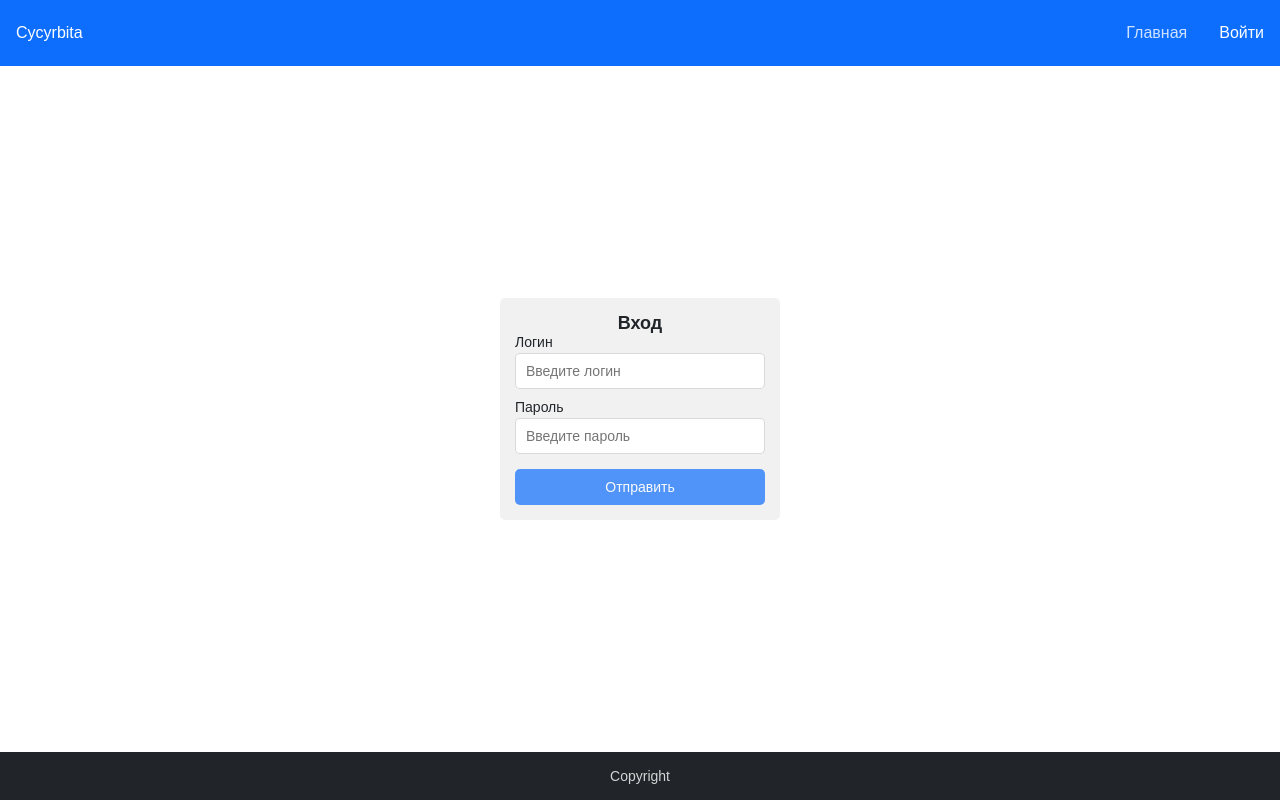
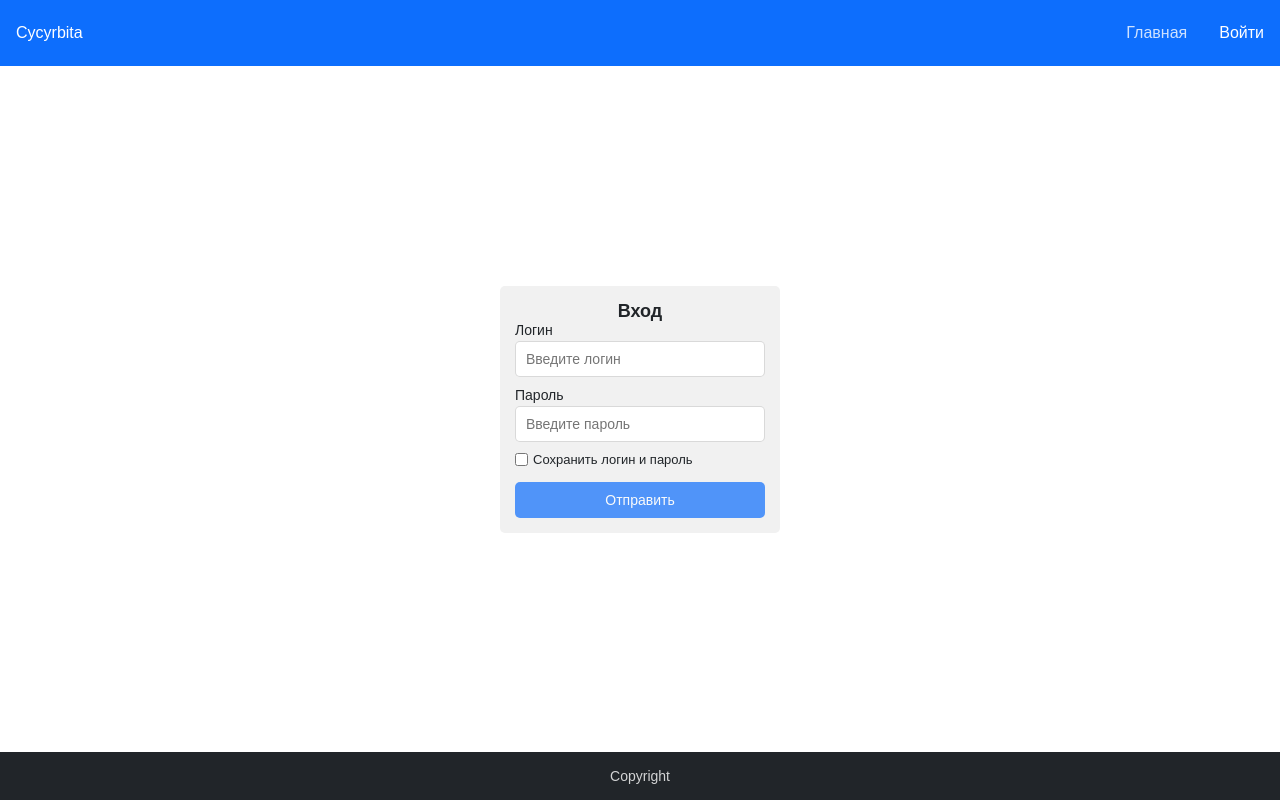
Before and after one commit to nikita-developer/my-app, a React (Create React App) app: page /login in a window 1280 px wide. Built offline with nearby package versions, Linux system fonts and the light colour scheme.

Commit message:
добавил в форму галочку с сохранением пароля

```diff
--- a/src/pages/Login/Login.js
+++ b/src/pages/Login/Login.js
@@ -7,7 +7,8 @@ import {auth} from "../../store/actions/auth"
 function Login(props) {
     const [login, setLogin] = useState('')
     const [password, setPassword] = useState('')
-    console.log(props);
+    const [checkbox, setCheckbox] = useState('')
+    // console.log(props);
 
     return(
         <form onSubmit={handleSubmit} className="login">
@@ -33,6 +34,14 @@ function Login(props) {
                         />
                         <div className="login__error">Нет такого пароля</div>
                     </label>
+                    <label className="login__label login__save-data">
+                        <input
+                            className="checkbox"
+                            type="checkbox"
+                            onChange={handleCheckbox}
+                        />
+                        <span>Сохранить логин и пароль</span>
+                    </label>
                 </div>
                 <div className="login__footer">
                     <button type="submit" className="login__btn btn">Отправить</button>
@@ -44,11 +53,9 @@ function Login(props) {
     function handleSubmit (e) {
         e.preventDefault()
         if(login.length > 5 && login && login !== '') {
-            axios.post('http://spasdeveloper.ru/my-app/php/authorization/authorization.php', {
-                login,
-                password
-            }).then(function (response) {
+            axios.post('http://spasdeveloper.ru/my-app/php/authorization/authorization.php').then(function (response) {
                 props.authorization()
+                console.log(response.data);
             }).catch(function (error) {
                 console.log(error);
             });
@@ -61,6 +68,10 @@ function Login(props) {
 
     function handlePssword(e) {
         setPassword(e.target.value)
+    }
+
+    function handleCheckbox(e) {
+        setCheckbox(e.target.checked)
     }
 }
 
--- a/src/pages/Login/Login.scss
+++ b/src/pages/Login/Login.scss
@@ -56,6 +56,16 @@
         margin-top: 5px;
     }
 
+    &__save-data {
+        display: flex;
+        align-items: center;
+
+        span {
+            font-size: 13px;
+            margin-left: 5px;
+        }
+    }
+
     .error {
         .login {
             &__error {
```
